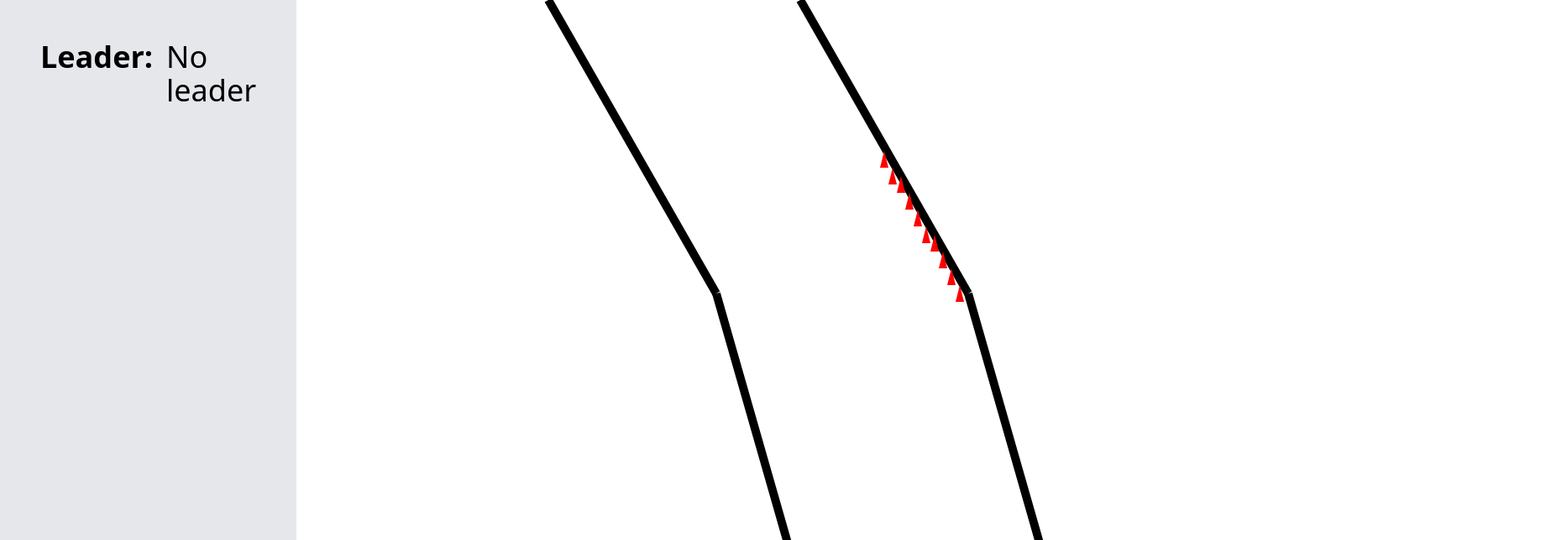
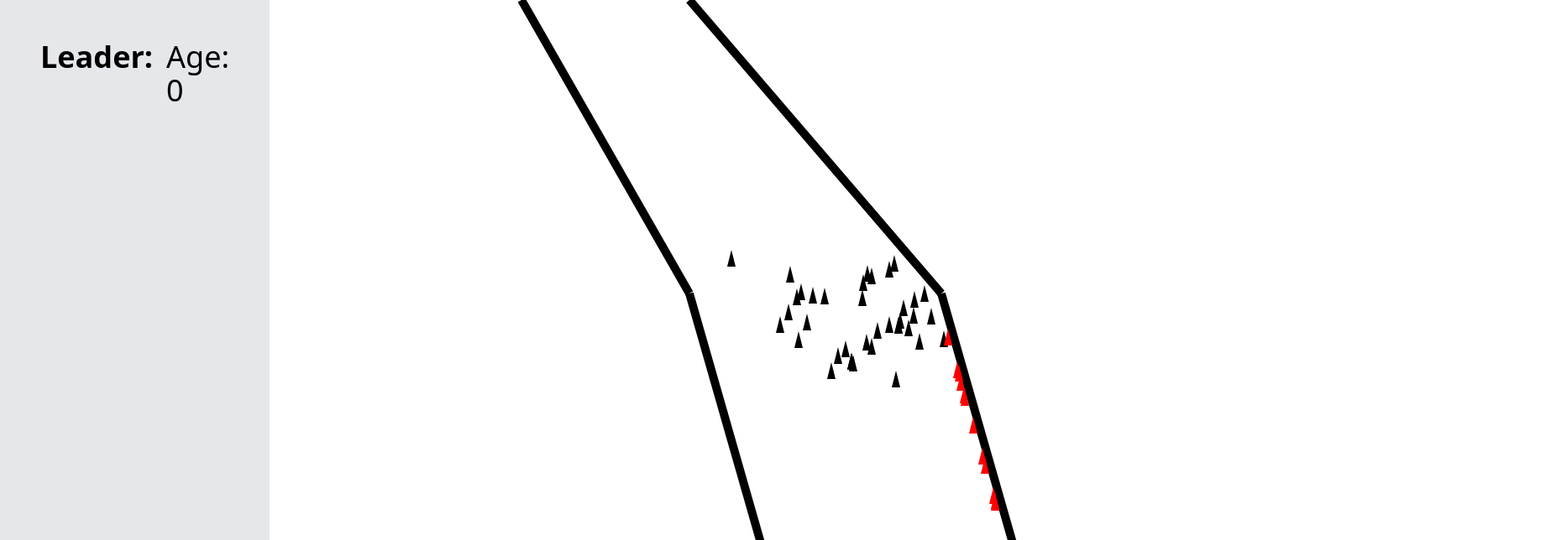
Before and after one commit to keezeden/gene, a website built with Vite: page index.html in a window 1280 px wide. Shown: the top 644 px of the page at 84% size, 1853 px wide, since content can reach past the window. Built offline with nearby package versions, Linux system fonts and the light colour scheme.

Commit message:
Kinda working algorithm

```diff
--- a/index.html
+++ b/index.html
@@ -5,7 +5,7 @@
     <meta http-equiv="X-UA-Compatible" content="IE=edge" />
     <meta name="viewport" content="width=device-width, initial-scale=1.0" />
     <link href="https://unpkg.com/tailwindcss@^2/dist/tailwind.min.css" rel="stylesheet" />
-    <script type="module" src="index.js"></script>
+    <script type="module" src="./index.js"></script>
     <title>Gene</title>
   </head>
   <body>
--- a/index.js
+++ b/index.js
@@ -1,34 +1,8 @@
 import { Simulation, Canvas } from './src/types';
+import { map } from './src/map';
 
 window.canvas = new Canvas();
 
-const map = [
-  [
-    { x: 0, y: 750 },
-    { x: 600, y: 700 },
-  ],
-  [
-    { x: 900, y: 700 },
-    { x: 1500, y: 750 },
-  ],
-  [
-    { x: 900, y: 700 },
-    { x: 800, y: 350 },
-  ],
-  [
-    { x: 800, y: 350 },
-    { x: 600, y: 0 },
-  ],
-  [
-    { x: 600, y: 700 },
-    { x: 500, y: 350 },
-  ],
-  [
-    { x: 500, y: 350 },
-    { x: 300, y: 0 },
-  ],
-];
-
-const simulation = new Simulation(10, map);
+const simulation = new Simulation(100, map);
 
 simulation.start();
--- a/src/algorithm/crossover/index.js
+++ b/src/algorithm/crossover/index.js
@@ -7,20 +7,18 @@ const crossover = population => {
   }, []);
 
   const bred = parents.map(([parentX, parentY], index) => {
-    const speedX = random(parentX.yv);
-    const speedY = parentY.yv - speedX;
+    const crosspoint = random(parentX.genes.length);
 
-    const speed = speedX + speedY;
-    return [
-      new Member(5 * index * 2, 1000, 0, speed, {
-        canvas: parentX.canvas,
-        fitness: parentX.fitness,
-      }),
-      new Member(5 * index * 2 + 1, 1000, 0, speed, {
-        canvas: parentX.canvas,
-        fitness: parentX.fitness,
-      }),
-    ];
+    const first = parentX.genes.slice(0, crosspoint);
+    const second = parentY.genes.slice(crosspoint, -1);
+
+    const firstGenes = [...first, ...second];
+    const secondGenes = [...second, ...first];
+
+    const childX = new Member(parentX.index, firstGenes);
+    const childY = new Member(parentY.index, secondGenes);
+
+    return [childX, childY];
   });
 
   const crossed = bred.flat();
--- a/src/algorithm/evaluation/index.js
+++ b/src/algorithm/evaluation/index.js
@@ -1,9 +1,7 @@
-import { Member } from '../../types';
+const evaluate = member => {
+  member.fitness = member.age;
 
-const evaluate = member => {
-  const fitness = member.yv;
-
-  return new Member(member.x, member.y, member.xv, member.yv, { canvas: member.canvas, fitness });
+  return member;
 };
 
 const evaluation = population => {
--- a/src/algorithm/initialization/index.js
+++ b/src/algorithm/initialization/index.js
@@ -1,7 +1,7 @@
 import { Member } from '../../types/member';
 
-const initialization = (size, canvas) => {
-  const population = [...new Array(size)].map((val, index) => new Member(10 * index + 700, 900));
+const initialization = size => {
+  const population = [...new Array(size)].map((val, index) => new Member(index));
 
   return population;
 };
--- a/src/algorithm/mutation/index.js
+++ b/src/algorithm/mutation/index.js
@@ -6,11 +6,7 @@ const mutation = population => {
   const mutated = population.map(member => {
     if (random(10) > 7) {
       // 20% mutation rate
-      return evaluate(
-        new Member(member.x, member.y, member.xv, member.yv - random(5), {
-          canvas: member.canvas,
-        })
-      );
+      return evaluate(new Member(member.index));
     }
 
     return member;
--- a/src/algorithm/selection/index.js
+++ b/src/algorithm/selection/index.js
@@ -2,9 +2,7 @@ import { times, random } from '../../utilities/algorithm';
 
 const selection = population => {
   // Roulette Wheel Selection strategy
-  const roulette = population
-    .map(member => times(member.fitness >= 1 ? member.fitness : 1, () => member))
-    .flat();
+  const roulette = population.map(member => times(member.fitness >= 1 ? member.fitness : 1, () => member)).flat();
 
   const selected = population.map(() => {
     // mapping over population for simplicity of length matching
--- /dev/null
+++ b/src/map/index.js
@@ -0,0 +1,28 @@
+const map = [
+  [
+    { x: 0, y: 750 },
+    { x: 600, y: 700 }
+  ],
+  [
+    { x: 900, y: 700 },
+    { x: 1500, y: 750 }
+  ],
+  [
+    { x: 900, y: 700 },
+    { x: 800, y: 350 }
+  ],
+  [
+    { x: 800, y: 350 },
+    { x: 500, y: 0 }
+  ],
+  [
+    { x: 600, y: 700 },
+    { x: 500, y: 350 }
+  ],
+  [
+    { x: 500, y: 350 },
+    { x: 300, y: 0 }
+  ]
+];
+
+export { map };
--- a/src/types/member/index.js
+++ b/src/types/member/index.js
@@ -1,12 +1,13 @@
 import { makeGenes } from './utiltiies';
 
 class Member {
-  constructor(x, y) {
-    this.x = x;
-    this.y = y;
+  constructor(index, genes = makeGenes()) {
+    this.index = index;
+    this.x = 10 * this.index + 300;
+    this.y = 900;
     this.age = 0;
     this.alive = true;
-    this.genes = makeGenes();
+    this.genes = genes;
   }
 
   kill() {
@@ -18,7 +19,7 @@ class Member {
 
     this.x += this.genes[this.age].x;
     this.y -= this.genes[this.age].y;
-    this.age++;
+    this.age += 1;
   }
 
   draw() {
--- a/src/types/member/utiltiies/index.js
+++ b/src/types/member/utiltiies/index.js
@@ -1,7 +1,7 @@
 import { random, times } from 'lodash';
 
 const makeGenes = () => {
-  return times(500, () => ({ x: 0, y: 10 }));
+  return times(500, () => ({ x: random(-5, 5), y: random(-2, 8) }));
 };
 
 export { makeGenes };
--- a/src/types/simulation/index.js
+++ b/src/types/simulation/index.js
@@ -21,7 +21,7 @@ class Simulation {
   strongest() {
     const [leader] = this.population.sort(({ fitness: a }, { fitness: b }) => a - b);
 
-    document.getElementById('leader').innerText = `Speed: ${leader.yv}`;
+    document.getElementById('leader').innerHTML = `Age: ${leader.age}`;
   }
 
   generation() {
@@ -37,7 +37,7 @@ class Simulation {
     this.population.forEach(member => {
       const hitbox = [
         { x: member.x - 5, y: member.y },
-        { x: member.x + 5, y: member.y - 10 },
+        { x: member.x + 5, y: member.y - 10 }
       ];
       this.map.map(([start, finish]) => {
         if (intersects(start, finish, hitbox[0], hitbox[1])) {
@@ -65,8 +65,8 @@ class Simulation {
     this.update();
     this.draw();
     const exit = this.population.every(member => !member.alive);
-    // if (exit) this.generation();
-    if (exit) return console.warn('All members of the population are dead');
+
+    if (exit) this.generation();
   }
 }
 
```
